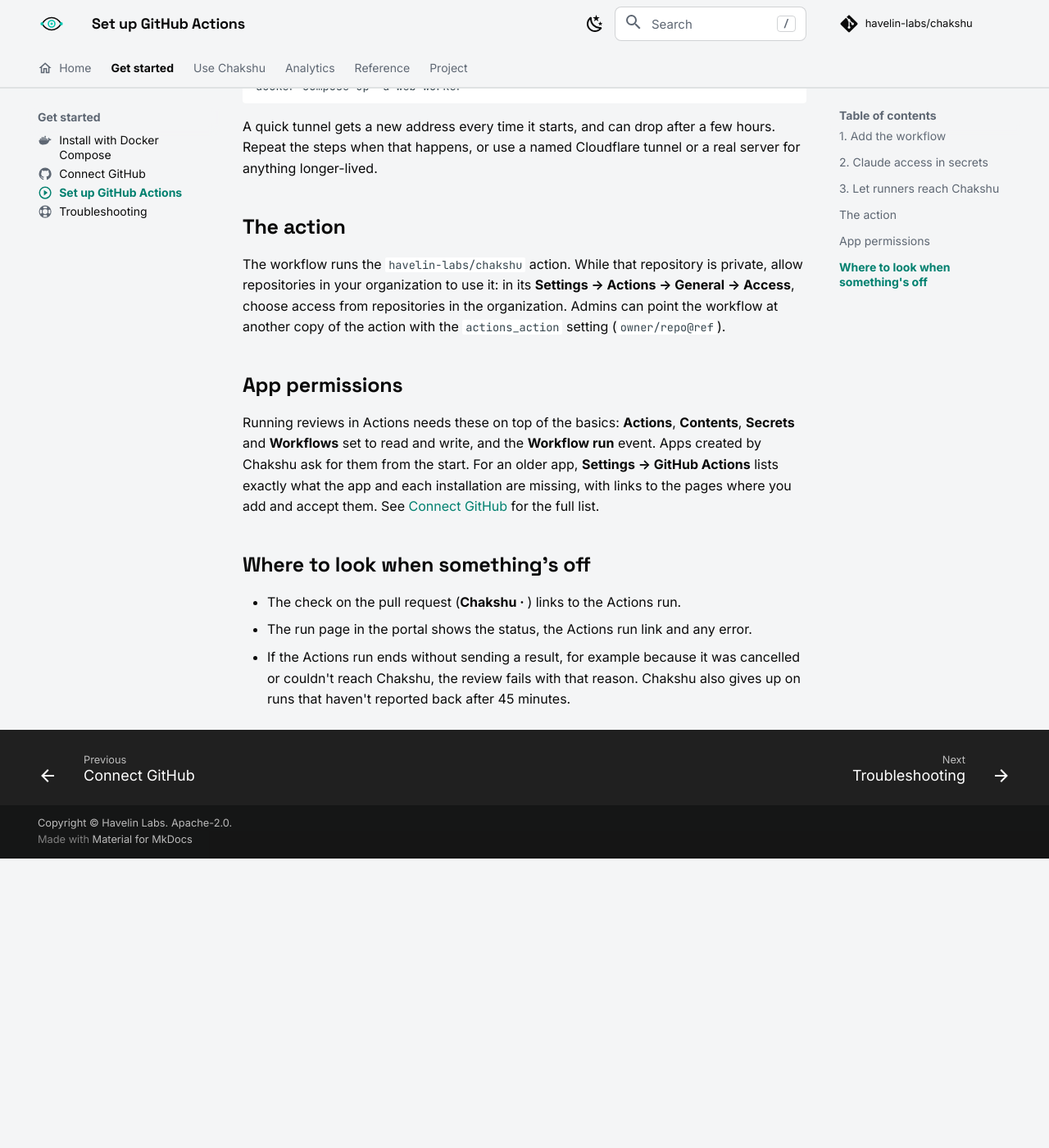
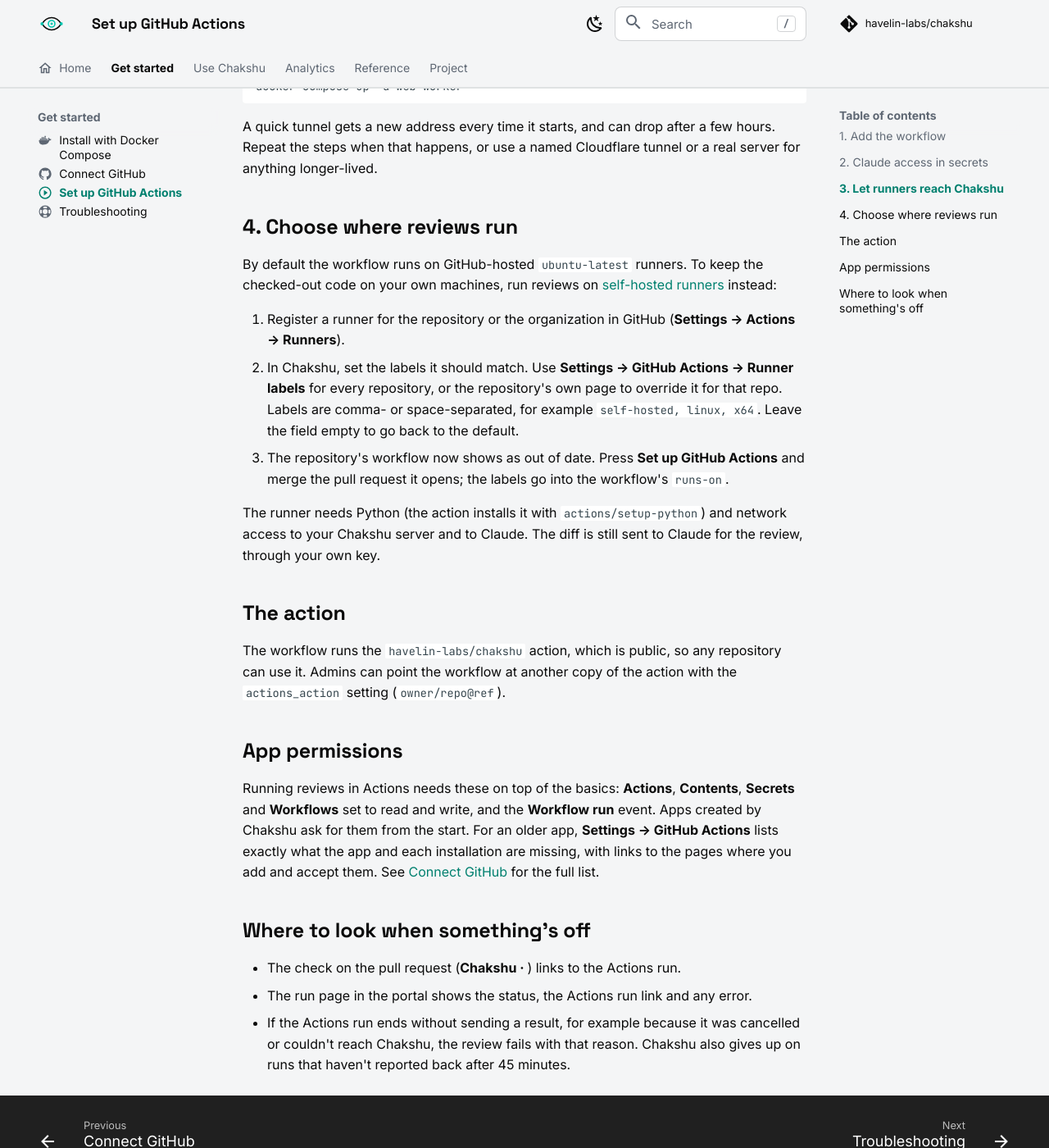
Before and after one commit to havelin-labs/chakshu-docs, an MkDocs documentation site: the page built from docs/getting-started/github-actions.md, in a window 1280 px wide and 1400 px high, scrolled down 1528 px. Shown: the whole window at 82% size. Built offline with MkDocs 1.6.1 and Material for MkDocs 9.7.7, drawn with Linux system fonts in a browser that asks for light colours; comment, search, counter and statistics services are not loaded; before the commit the page ends 2575 px from its top, so only the background shows below that.

Commit message:
docs: explain running reviews on self-hosted runners
Also drop the note about the action repository being private, since it's
public now.

```diff
--- a/docs/getting-started/github-actions.md
+++ b/docs/getting-started/github-actions.md
@@ -47,9 +47,19 @@ docker compose up -d web worker
 
 A quick tunnel gets a new address every time it starts, and can drop after a few hours. Repeat the steps when that happens, or use a named Cloudflare tunnel or a real server for anything longer-lived.
 
+## 4. Choose where reviews run
+
+By default the workflow runs on GitHub-hosted `ubuntu-latest` runners. To keep the checked-out code on your own machines, run reviews on [self-hosted runners](https://docs.github.com/actions/hosting-your-own-runners) instead:
+
+1. Register a runner for the repository or the organization in GitHub (**Settings → Actions → Runners**).
+2. In Chakshu, set the labels it should match. Use **Settings → GitHub Actions → Runner labels** for every repository, or the repository's own page to override it for that repo. Labels are comma- or space-separated, for example `self-hosted, linux, x64`. Leave the field empty to go back to the default.
+3. The repository's workflow now shows as out of date. Press **Set up GitHub Actions** and merge the pull request it opens; the labels go into the workflow's `runs-on`.
+
+The runner needs Python (the action installs it with `actions/setup-python`) and network access to your Chakshu server and to Claude. The diff is still sent to Claude for the review, through your own key.
+
 ## The action
 
-The workflow runs the `havelin-labs/chakshu` action. While that repository is private, allow repositories in your organization to use it: in its **Settings → Actions → General → Access**, choose access from repositories in the organization. Admins can point the workflow at another copy of the action with the `actions_action` setting (`owner/repo@ref`).
+The workflow runs the `havelin-labs/chakshu` action, which is public, so any repository can use it. Admins can point the workflow at another copy of the action with the `actions_action` setting (`owner/repo@ref`).
 
 ## App permissions
 
```
